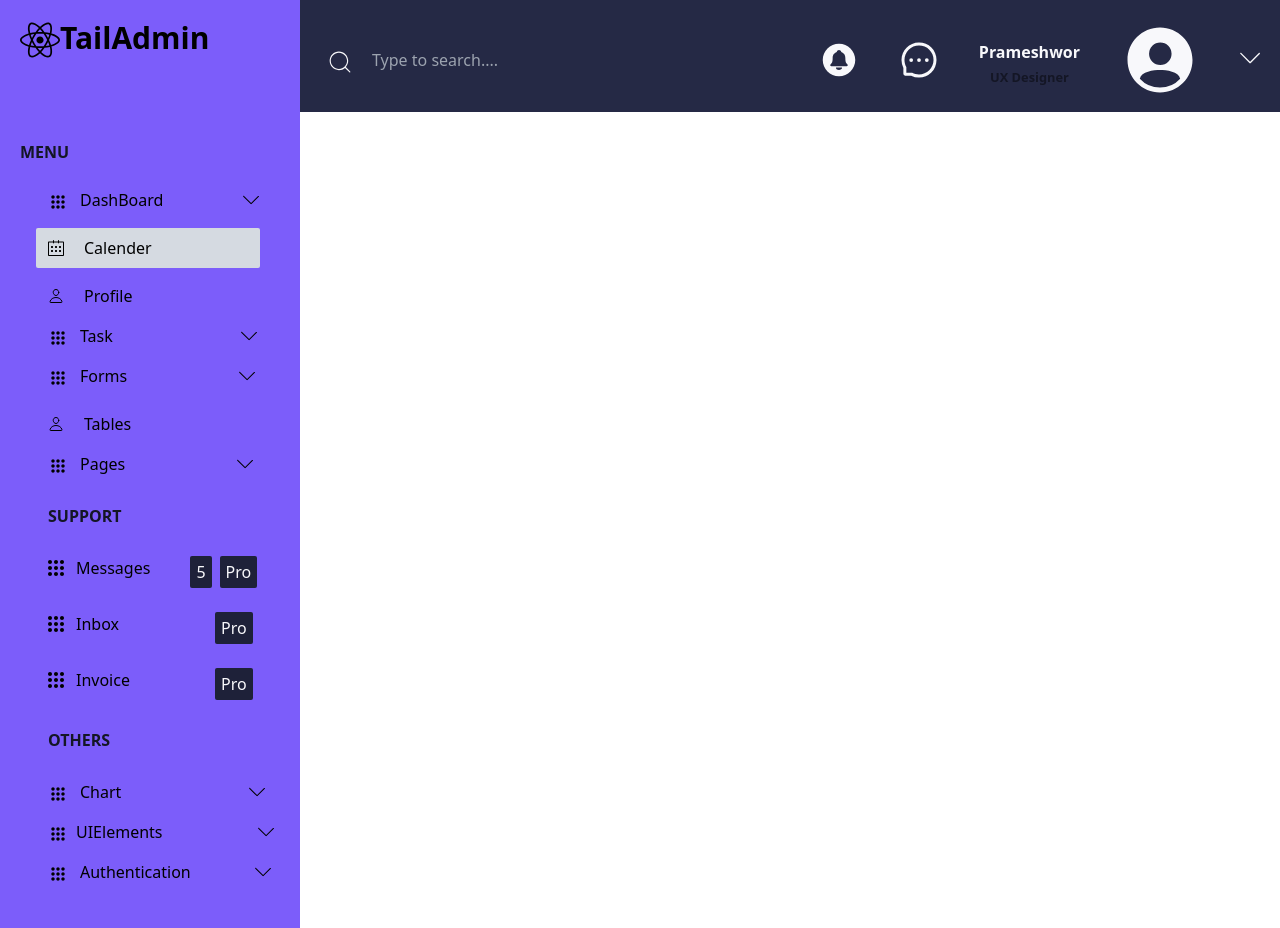
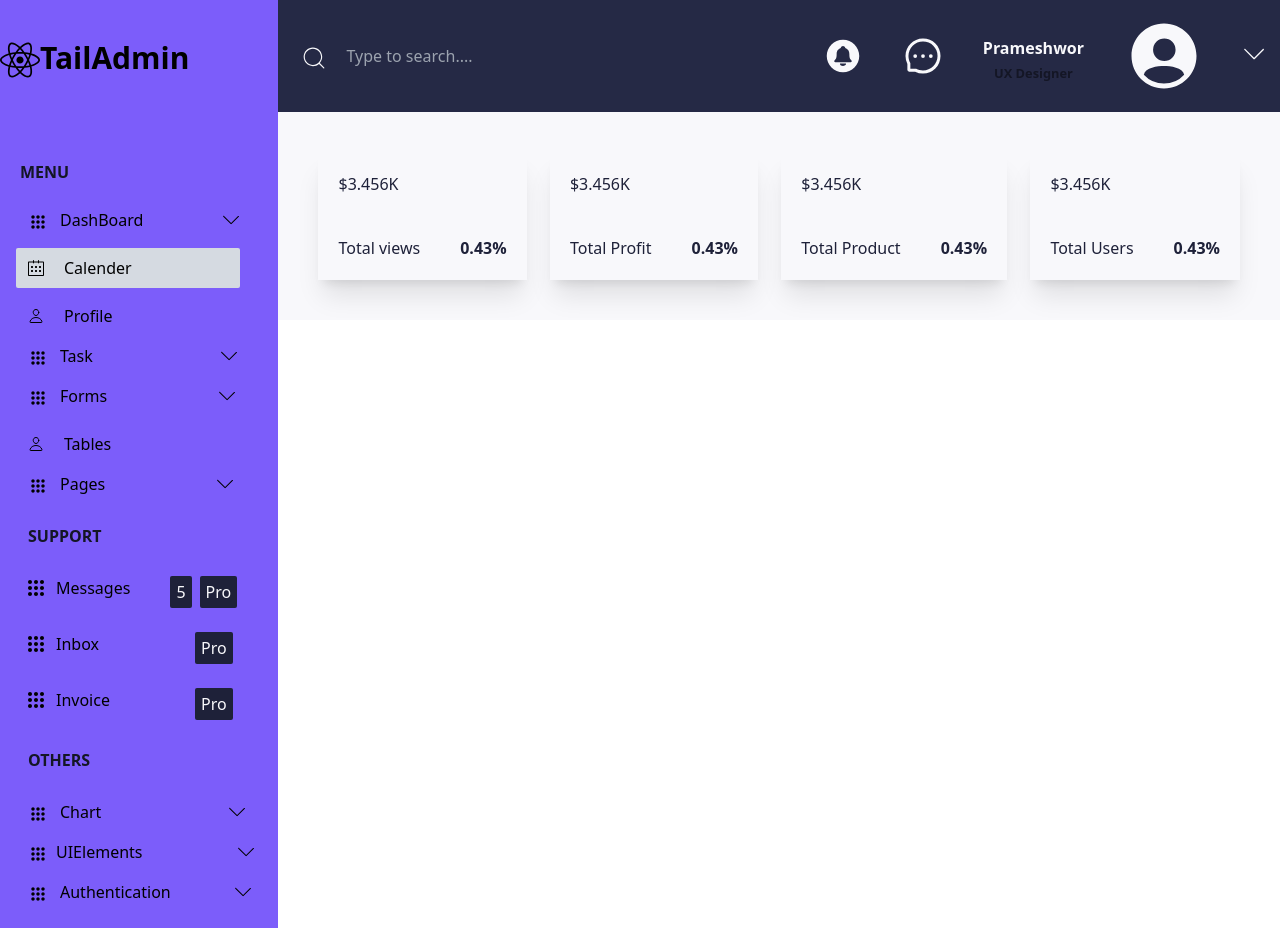
Before and after one commit to PrameshworDharel/Dashboard, a React (Create React App) app: page / in a window 1280 px wide. Built offline with nearby package versions, Linux system fonts and the light colour scheme; some icons are missing.

Commit message:
dashboard

```diff
--- a/package.json
+++ b/package.json
@@ -6,6 +6,7 @@
     "@testing-library/jest-dom": "^5.17.0",
     "@testing-library/react": "^13.4.0",
     "@testing-library/user-event": "^13.5.0",
+    "moment": "^2.29.4",
     "react": "^18.2.0",
     "react-dom": "^18.2.0",
     "react-icons": "^4.12.0",
--- a/src/Navbar/message.jsx
+++ b/src/Navbar/message.jsx
@@ -34,7 +34,7 @@ const Mmessage = () => {
         </div>
         {ArrayCard.map((message) => (
           <div className="hover:bg-tertiary shadow-sm ">
-            <button className="mt-5 ml-5 mr-5">
+            <button className="mt-2 ml-5 mr-5">
               <h1 className="font-bold">{message.name}</h1>
               <h1 className="font-bold">{message.title}</h1>
 
--- a/src/Navbar/notification.jsx
+++ b/src/Navbar/notification.jsx
@@ -1,10 +1,10 @@
 import React, { useState } from "react";
+import moment from "moment/moment";
 
 const CardArray = [
   {
     title: "Golden Night with Laure & Dong",
     date: "August 28, 2023",
-    children: [],
   },
   {
     title: "The Weeknd Experience: Live with The Weeknd",
@@ -39,6 +39,7 @@ const Notification = () => {
               <h1 className="font-bold">{event.title}</h1>
 
               <h2 className="">{event.date}</h2>
+              {moment().startOf("hour").fromNow()}
             </button>
           </div>
         ))}
--- a/src/Navbar/sidebar.jsx
+++ b/src/Navbar/sidebar.jsx
@@ -8,13 +8,13 @@ import { IoPersonOutline } from "react-icons/io5";
 const SideBar = () => {
   return (
     <>
-      <div className="bg-secondary w-[300px] p-5    top-0 left-0 ">
-        <div className="flex ">
+      <div className="bg-secondary w-[300px]   ">
+        <div className="flex sticky top-0 pt-[40px] overflow-auto bg-secondary">
           <FaReact className="h-10 w-10" />
           <h1 className="font-bold text-3xl">TailAdmin</h1>
         </div>
-        <div className="mt-20 ">
-          <h1 className="font-bold text-Mirage">MENU</h1>
+        <div className="mt-20  ">
+          <h1 className="font-bold text-Mirage ml-5 ">MENU</h1>
         </div>
         <div className="p-4  ">
           <button className="flex hover:bg-shadow px-2 py-2  rounded-sm ">
--- a/src/Navbar/topbar.jsx
+++ b/src/Navbar/topbar.jsx
@@ -8,6 +8,7 @@ import { SlArrowDown } from "react-icons/sl";
 import Dropdown from "./dropdown";
 import Notification from "./notification";
 import Mmessage from "./message";
+import Center from "../components/center";
 
 const TopBar = () => {
   const [isDropdownOpen, setIsDropdownOpen] = useState(false);
@@ -28,8 +29,8 @@ const TopBar = () => {
 
   return (
     <>
-      <div className="bg-Clay h-28 w-screen text-primary  ">
-        <div className="flex p-5 justify-between">
+      <div className="bg-Clay h-28 w-screen text-primary sticky top-0  ">
+        <div className="flex p-4 justify-between">
           <div className="flex">
             <CiSearch className="mt-7 w-10 h-7 " />
 
@@ -83,8 +84,10 @@ const TopBar = () => {
             </div>
           </div>
         </div>
+        <div className="">
+          <Center />
+        </div>
       </div>
-
     </>
   );
 };
--- a/src/components/center.jsx
+++ b/src/components/center.jsx
@@ -1,9 +1,46 @@
-import React from "react";
+import React, { useState } from "react";
+const CardCenter = [
+  {
+    title: "$3.456K",
+    percentage: "0.43%",
+
+    Total: "Total views",
+  },
+  {
+    title: "$3.456K",
+    percentage: "0.43%",
+
+    Total: "Total Profit",
+  },
+  {
+    title: "$3.456K",
+    percentage: "0.43%",
+
+    Total: "Total Product",
+  },
+  {
+    title: "$3.456K",
+    percentage: "0.43%",
+
+    Total: "Total Users",
+  },
+];
 const Center = () => {
+  const [center, setCenter] = useState(null);
   return (
     <>
-      <div className="bg-shadow">
-        hello
+      <div className="bg-primary   text-Dark">
+        <div className="p-10 flex  justify-between">
+          {CardCenter.map((center) => (
+            <div className="p-5 shadow-xl   ">
+              <h1>{center.title}</h1>
+              <div className="flex gap-10 mt-10">
+                <h1>{center.Total}</h1>
+                <h1 className="font-bold">{center.percentage}</h1>
+              </div>
+            </div>
+          ))}
+        </div>
       </div>
     </>
   );
```
Also changed, not shown: 1 other file (tests, documents, lock files or other folders).
